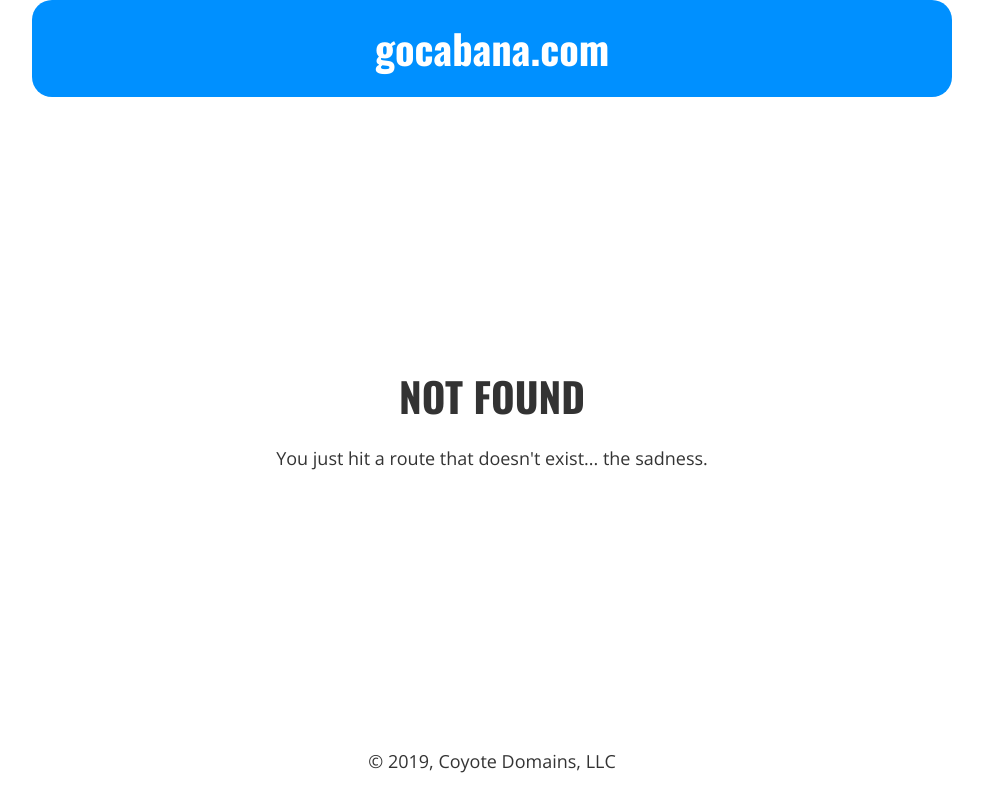
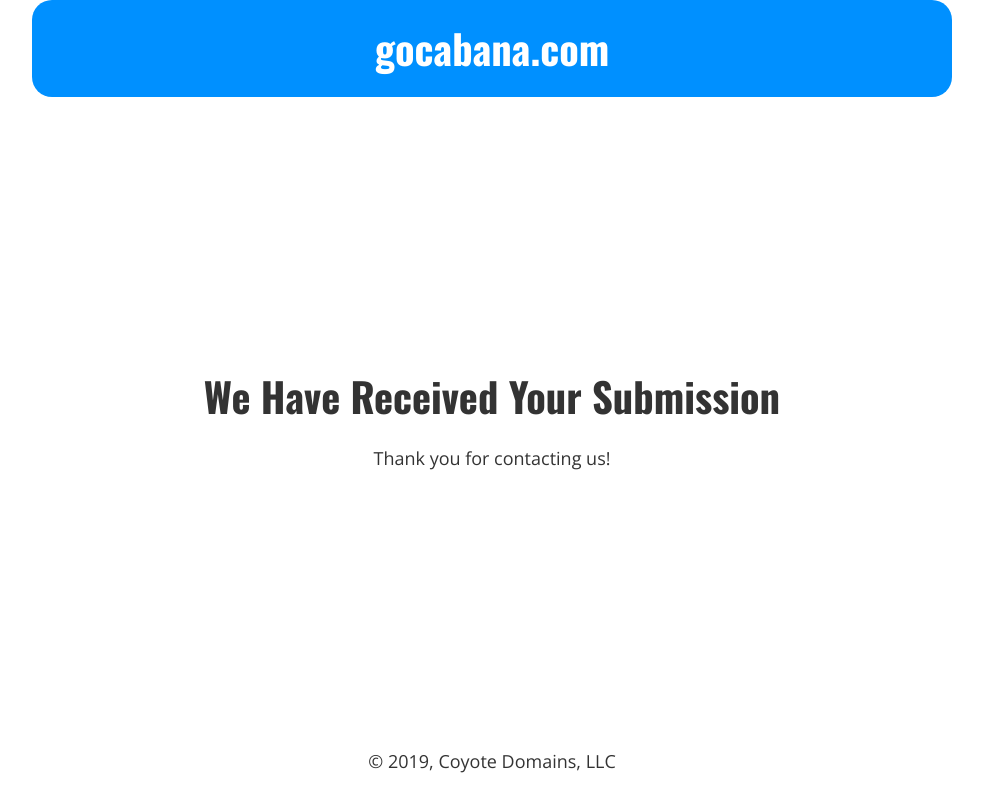
Before and after one commit to aemonm/gocabana, a Gatsby site: page /success in a window 1280 px wide. Before the commit this address had no page. Shown: the whole page, without its empty margins (148-1131 px from the left). Built offline with nearby package versions, Linux system fonts and the light colour scheme; Gatsby itself is replaced by a stand-in of ours.

Commit message:
add success

```diff
--- a/src/components/form.js
+++ b/src/components/form.js
@@ -6,6 +6,7 @@
     name="contact"
     method="POST"
     data-netlify="true"
+    action="/success"
     netlify-honeypot="bot-field"
   >
     <div class="hidden" style={{ display: "none" }}>
--- /dev/null
+++ b/src/pages/success.js
@@ -0,0 +1,25 @@
+import React from "react"
+import Helmet from "react-helmet"
+import Layout from "../components/layout"
+
+const Success = props => (
+  <Layout>
+    <Helmet>
+      <title>Success Page</title>
+      <meta name="description" content="Success Page" />
+    </Helmet>
+
+    <div id="main" className="alt">
+      <section id="one">
+        <div className="inner">
+          <header className="major">
+            <h1>We Have Received Your Submission</h1>
+          </header>
+          <p>Thank you for contacting us!</p>
+        </div>
+      </section>
+    </div>
+  </Layout>
+)
+
+export default Success
```
